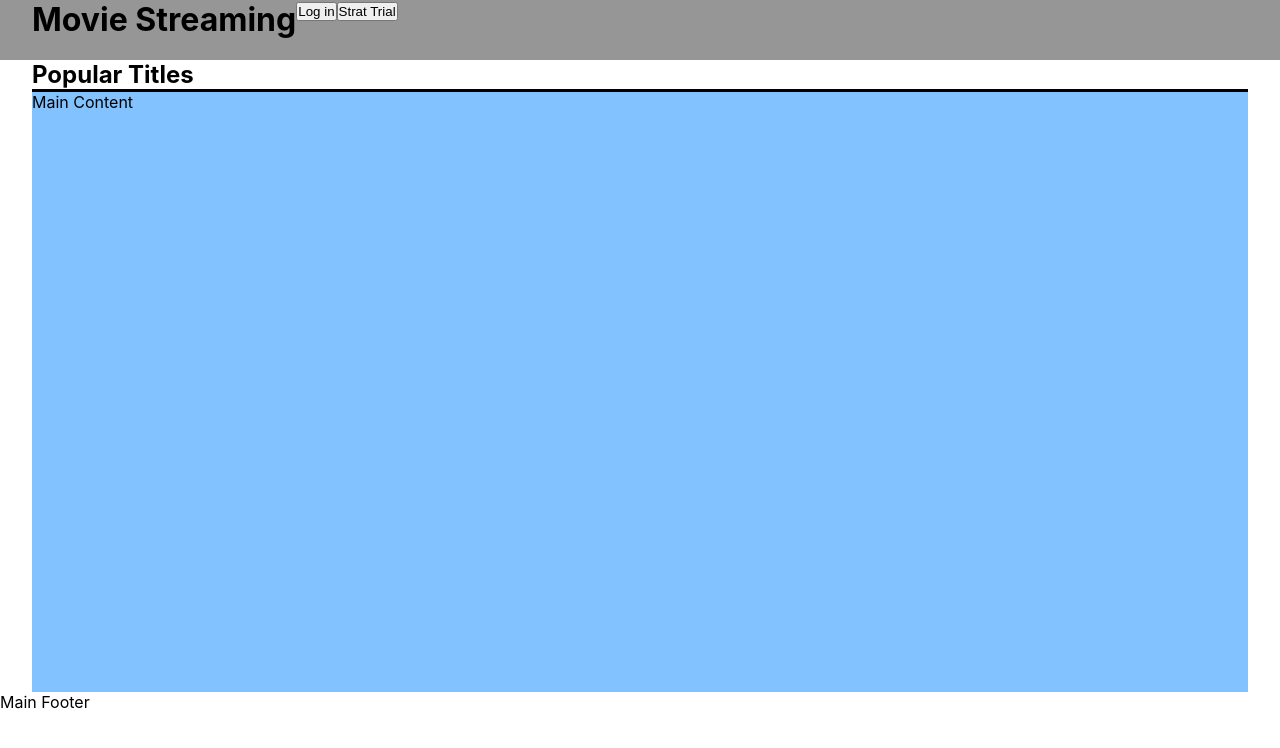
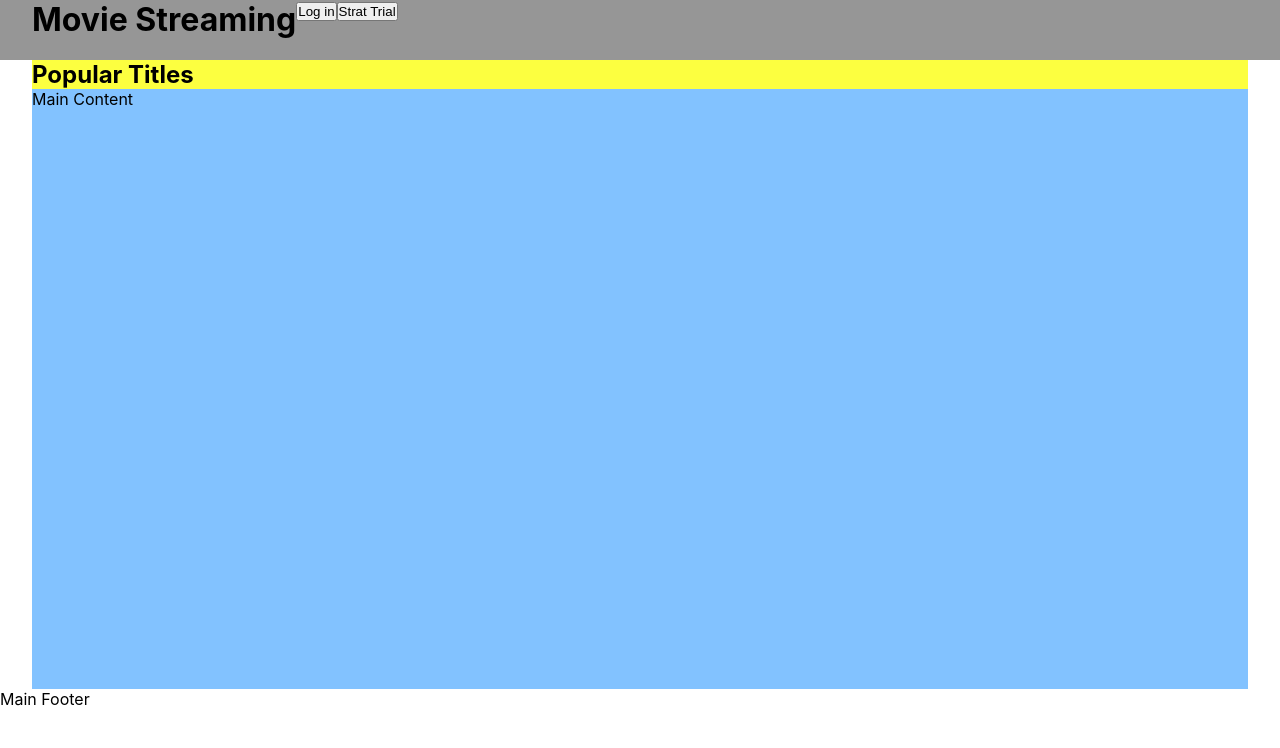
Before and after one commit to MarkusTryban/movie-stream, a React (Create React App) app: page / in a window 1280 px wide. Shown: the top 748 px of the page. Built offline with nearby package versions, Linux system fonts and the light colour scheme.

Commit message:
Add background color to title container

```diff
--- a/src/components/MainContent/MainContent.css
+++ b/src/components/MainContent/MainContent.css
@@ -6,7 +6,7 @@
 
 #title-container {
   display: flex;
-  border-bottom: solid #000;
+  background-color: #fcff40;
 }
 
 #main-content {
```
